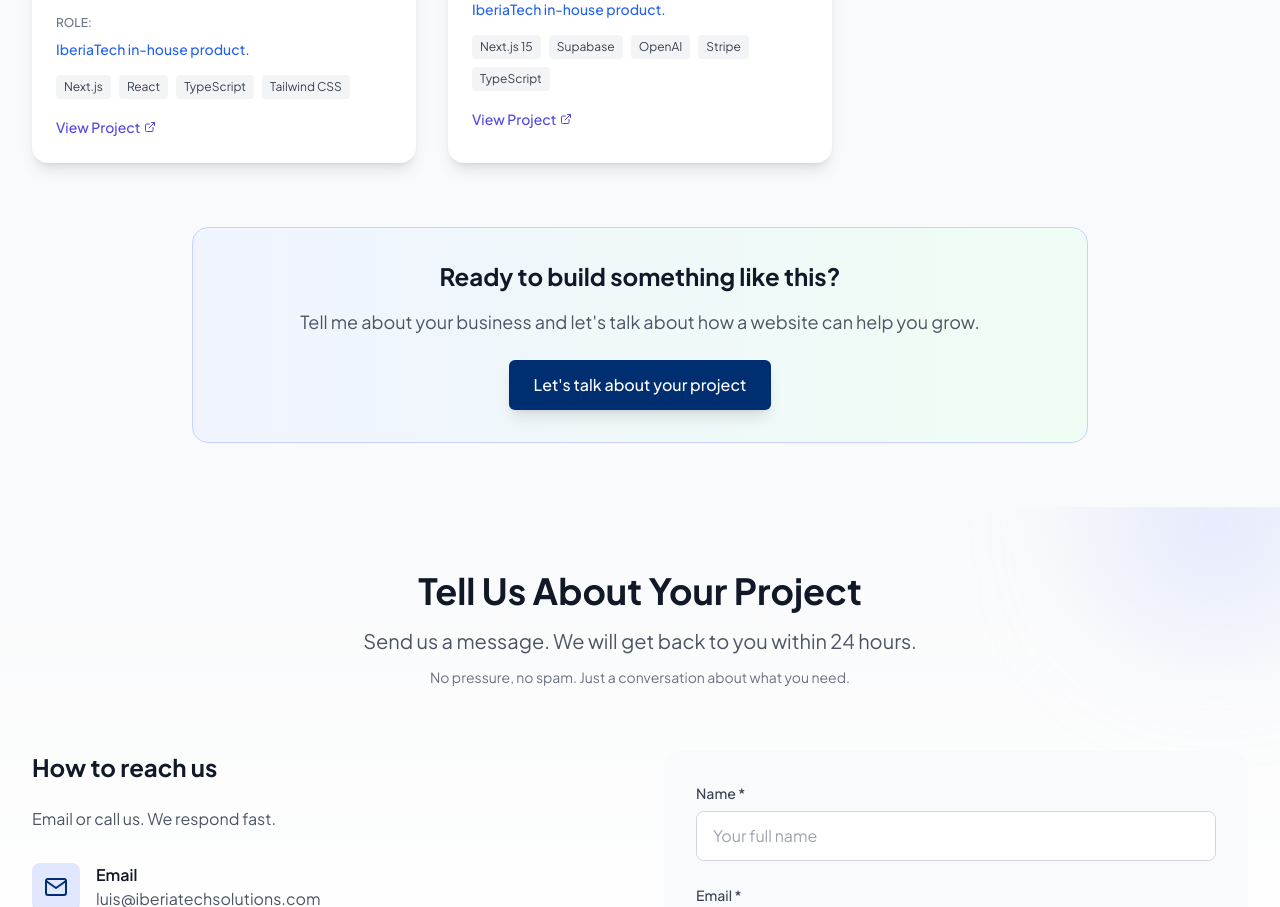
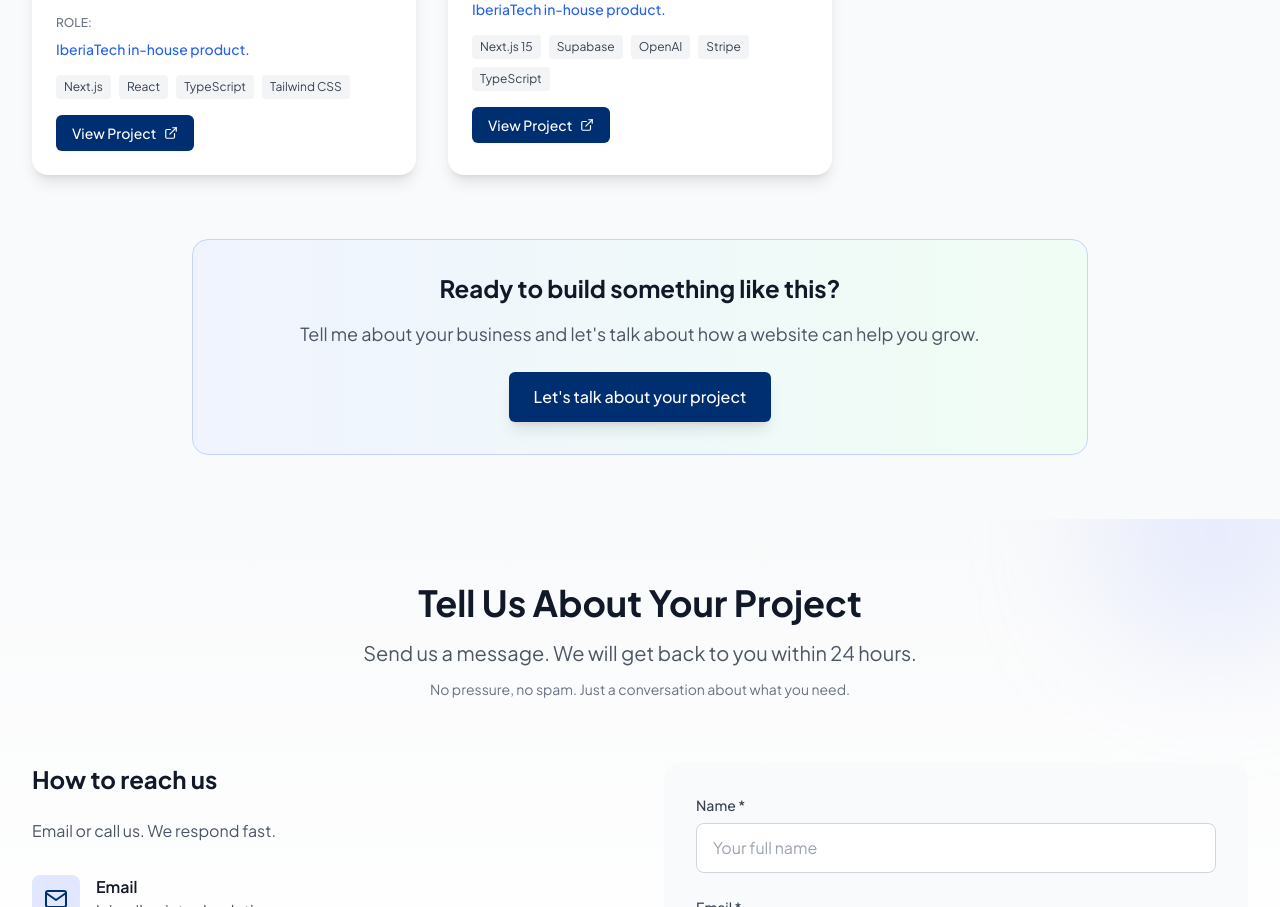
Before and after one commit to IberiaTech-Solutions/iberiatech, a Next.js app: page / in a window 1280 px wide. Shown: the part 6453-7360 px from the top of the page. Built offline with nearby package versions, Linux system fonts and the light colour scheme.

Commit message:
Style portfolio View Project link as button
Convert the inline link to a filled button with padding, shadow, and hover states for better prominence on the portfolio cards.

```diff
--- a/components/PortfolioSection.tsx
+++ b/components/PortfolioSection.tsx
@@ -180,10 +180,10 @@ export default function PortfolioSection() {
                   href={project.link}
                   target="_blank"
                   rel="noopener noreferrer"
-                  className="inline-flex items-center text-primary-600 dark:text-primary-400 hover:text-primary-800 dark:hover:text-primary-300 text-sm font-medium transition-colors duration-200"
+                  className="inline-flex items-center justify-center gap-2 px-4 py-2 text-sm font-medium rounded-md text-white bg-primary-800 hover:bg-primary-900 dark:bg-primary-600 dark:hover:bg-primary-700 transition-colors duration-200 shadow-sm"
                 >
                   {language === 'es' ? 'Ver proyecto' : 'View Project'}
-                  <FiExternalLink className="ml-1 h-3 w-3" />
+                  <FiExternalLink className="h-3.5 w-3.5" />
                 </a>
               </div>
             </motion.div>
```
